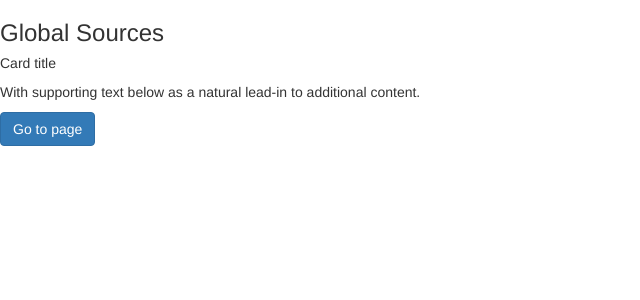
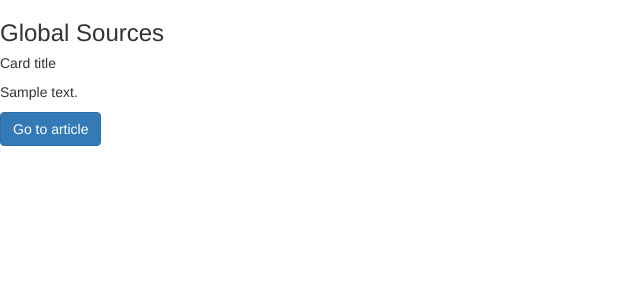
Before and after one commit to ivymmurithi/news-articles, a Flask app: template app/templates/source.html in a window 1280 px wide. Shown: the top 300 px of the page, without its empty margins (0-640 px from the left). Run offline with Flask 2, Linux system fonts and the light colour scheme; the template is opened without the code that fills it: most values are stand-ins (such as "Sample title", 1, 10 or a date in 2020); parts of the project's set-up code (start-up, migrations or seed data) failed here and were passed over; some libraries are stand-ins or nearby versions.

Commit message:
update sources class

```diff
--- a/app/requests.py
+++ b/app/requests.py
@@ -29,7 +29,7 @@
     for news_item in news_list:
         name = news_item.get('source.name')
         url = news_item.get('source.url')
-        description = news_item.get('description')
+        description = news_item.get('source.description')
 
 
         source_object = Source(name,url,description)
--- a/app/templates/source.html
+++ b/app/templates/source.html
@@ -15,8 +15,8 @@
         <div class="card w-50">
             <div class="card-body">
               <h5 class="card-title">Card title</h5>
-              <p class="card-text">With supporting text below as a natural lead-in to additional content.</p>
-              <a href="{{ source.url }}" class="btn btn-primary">Go to page</a>
+              <p class="card-text">{{ source.description }}</p>
+              <a href="{{ source.url }}" class="btn btn-primary">Go to article</a>
             </div>
           </div>
           {% endfor %}
```
